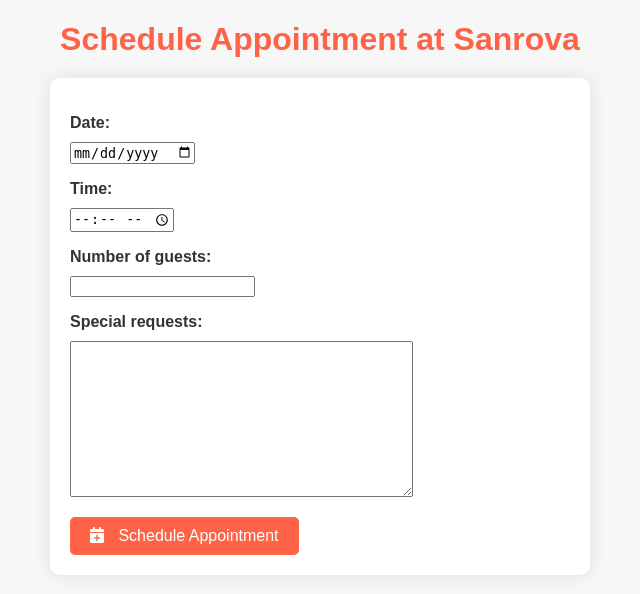
After one commit to jibmbe/Food-Evaluation-App, a Django app: page /restaurant/1/schedule/ in a window 1280 px wide. The commit adds this page. Shown: the top 594 px of the page, without its empty margins (320-960 px from the left). Run offline with Django 4.2, Linux system fonts and the light colour scheme; data comes from the database, SQL or seed files in the repository; both versions use the stored data as it was after the commit.

Commit message:
Updated code with confirmation and schedule appointment pages, and modified models, views, and templates

```diff
--- /dev/null
+++ b/food_evaluation_app/Templates/schedule_appointment.html
@@ -0,0 +1,71 @@
+<!DOCTYPE html>
+<html lang="en">
+<head>
+    <meta charset="UTF-8">
+    <meta name="viewport" content="width=device-width, initial-scale=1.0">
+    <title>Schedule Appointment</title>
+    <link rel="stylesheet" href="https://cdnjs.cloudflare.com/ajax/libs/font-awesome/6.0.0-beta3/css/all.min.css">
+    <style>
+        body {
+            font-family: Arial, sans-serif;
+            background-color: #f7f7f7;
+            margin: 0;
+            padding: 0;
+            color: #333;
+        }
+        h1 {
+            color: #ff6347; /* Tomato Red */
+            text-align: center;
+            margin-bottom: 20px;
+        }
+        form {
+            max-width: 500px;
+            margin: 0 auto;
+            background-color: #fff;
+            border-radius: 10px;
+            padding: 20px;
+            box-shadow: 0 0 20px rgba(0, 0, 0, 0.1);
+        }
+        label {
+            display: block;
+            margin-bottom: 10px;
+            font-weight: bold;
+        }
+        input[type="text"], input[type="email"], select {
+            width: 100%;
+            padding: 10px;
+            margin-bottom: 20px;
+            border-radius: 5px;
+            border: 1px solid #ccc;
+            transition: border-color 0.3s ease;
+        }
+        input[type="text"]:focus, input[type="email"]:focus, select:focus {
+            border-color: #ff6347; /* Tomato Red */
+        }
+        button[type="submit"] {
+            background-color: #ff6347; /* Tomato Red */
+            color: #fff;
+            padding: 10px 20px;
+            border: none;
+            border-radius: 5px;
+            cursor: pointer;
+            font-size: 16px;
+            transition: background-color 0.3s ease;
+        }
+        button[type="submit"]:hover {
+            background-color: #d63b20; /* Darker shade of Tomato Red */
+        }
+        .fa-calendar-plus {
+            margin-right: 10px;
+        }
+    </style>
+</head>
+<body>
+    <h1>Schedule Appointment at {{ restaurant.name }}</h1>
+    <form method="post">
+        {% csrf_token %}
+        {{ form.as_p }}
+        <button type="submit"><i class="fas fa-calendar-plus"></i> Schedule Appointment</button>
+    </form>
+</body>
+</html>
--- a/food_evaluation_app/admin.py
+++ b/food_evaluation_app/admin.py
@@ -1,5 +1,5 @@
 from django.contrib import admin
-from .models import Dish, Restaurant, Review
+from .models import Appointment, Dish, Restaurant, Review
 
 class DishAdmin(admin.ModelAdmin):
     list_display = ('name', 'restaurant', 'price')
@@ -10,3 +10,4 @@ class ReviewAdmin(admin.ModelAdmin):
 admin.site.register(Dish, DishAdmin)
 admin.site.register(Review, ReviewAdmin)
 admin.site.register(Restaurant)
+admin.site.register(Appointment)
--- /dev/null
+++ b/food_evaluation_app/forms.py
@@ -0,0 +1,11 @@
+from django import forms
+from .models import Appointment
+
+class AppointmentForm(forms.ModelForm):
+    class Meta:
+        model = Appointment
+        fields = ['date', 'time', 'number_of_guests', 'special_requests']
+        widgets = {
+            'date': forms.DateInput(attrs={'type': 'date'}),
+            'time': forms.TimeInput(attrs={'type': 'time'}),
+        }
--- a/food_evaluation_app/models.py
+++ b/food_evaluation_app/models.py
@@ -28,3 +28,14 @@ class Review(models.Model):
 
     def __str__(self):
         return f"{self.rating} Star Review for {self.dish.name} by {self.user.username}"
+
+class Appointment(models.Model):
+    date = models.DateField()
+    time = models.TimeField()
+    restaurant = models.ForeignKey(Restaurant, on_delete=models.CASCADE)
+    number_of_guests = models.IntegerField()
+    special_requests = models.TextField()
+    created_at = models.DateTimeField(auto_now_add=True)
+
+    def __str__(self):
+        return f"Appointment at {self.restaurant} on {self.date} at {self.time}"
--- a/food_evaluation_app/urls.py
+++ b/food_evaluation_app/urls.py
@@ -6,4 +6,7 @@ urlpatterns = [
     path('restaurant/<int:restaurant_id>/', views.restaurant_detail, name='restaurant_detail'),
     path('add_review/', views.add_review, name='add_review'),
     path('restaurant/<int:restaurant_id>/about/', views.about, name='about'),
+    path('restaurant/<int:restaurant_id>/schedule/', views.schedule_appointment, name='schedule_appointment'),
+    path('confirmation/', views.confirmation, name='confirmation'),
+
 ]
--- a/food_evaluation_app/views.py
+++ b/food_evaluation_app/views.py
@@ -1,4 +1,5 @@
-from django.shortcuts import render
+from django.shortcuts import redirect, render
+from food_evaluation_app.forms import AppointmentForm
 from .models import Restaurant, Dish, Review
 from django.shortcuts import render, get_object_or_404
 from django.http import HttpResponse
@@ -20,3 +21,21 @@ def add_review(request):
 def about(request, restaurant_id):
     restaurant = get_object_or_404(Restaurant, pk=restaurant_id)
     return render(request, 'about.html', {'restaurant': restaurant})
+
+def schedule_appointment(request, restaurant_id):
+    restaurant = Restaurant.objects.get(id=restaurant_id)
+    if request.method == 'POST':
+        form = AppointmentForm(request.POST)
+        if form.is_valid():
+            appointment = form.save(commit=False)
+            appointment.restaurant = restaurant
+            appointment.user = request.user
+            appointment.save()
+            return redirect('confirmation')
+    else:
+        form = AppointmentForm()
+    return render(request, 'schedule_appointment.html', {'form': form, 'restaurant': restaurant})
+
+def confirmation(request):
+
+    return render(request, 'confirmation.html')
```
Also changed, not shown: food_evaluation_app/Templates/confirmation.html (added, +65 -0 lines), food_evaluation_app/Templates/home.html (+36 -12 lines), db.sqlite3, food_evaluation_app/migrations/0002_alter_dish_restaurant_alter_review_dish_appointment.py (added).
